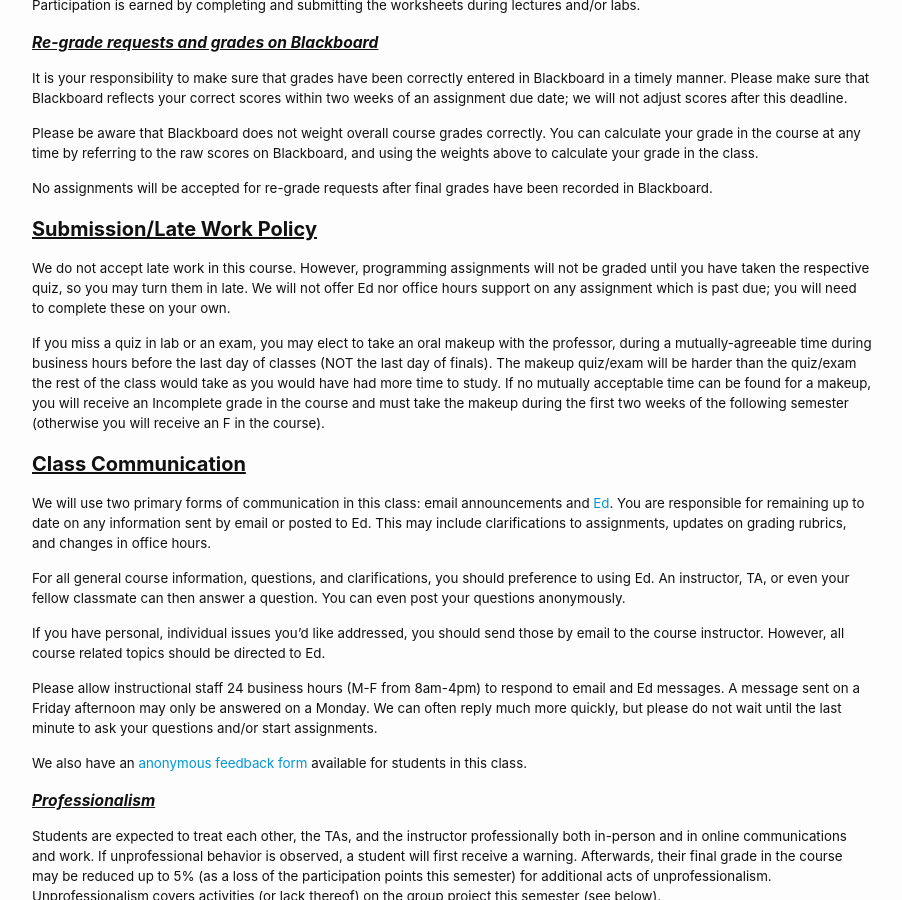
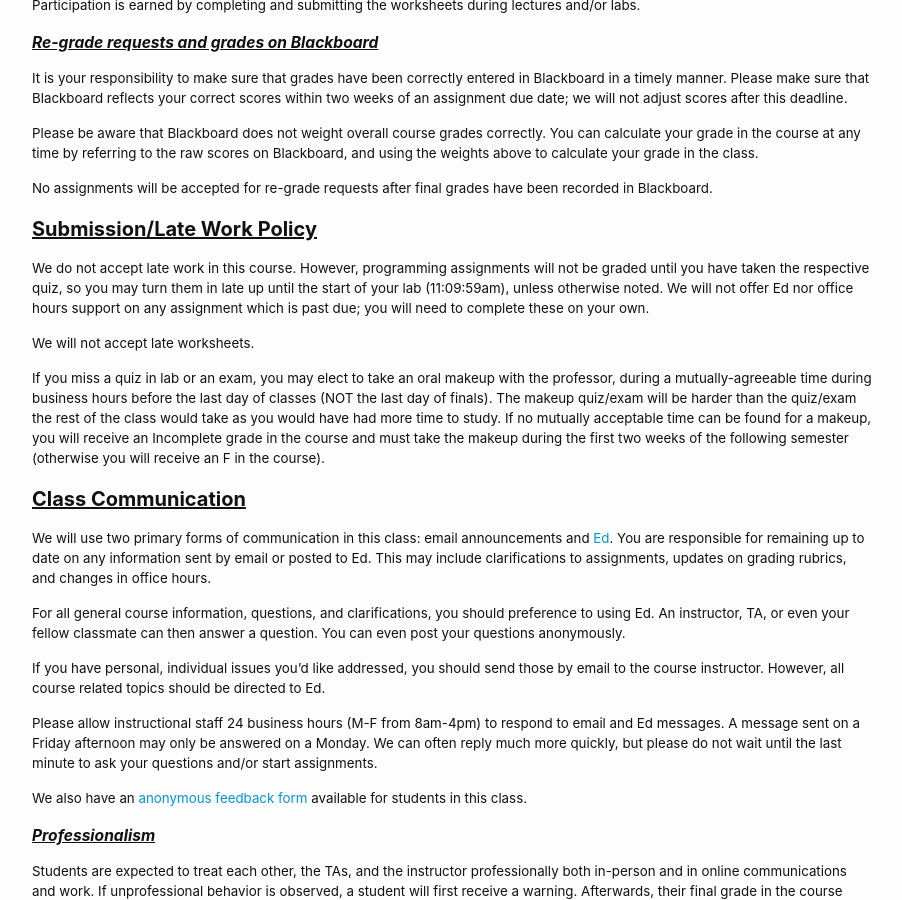
Before and after one commit to cs2113-f24/cs2113-f24.github.io, a Jekyll site: the page built from syllabus.md, in a window 1280 px wide and 900 px high, scrolled down 2637 px. Shown: the whole window, without its empty margins (188-1090 px from the left). Built offline with Jekyll 4.4.1, drawn with Linux system fonts in a browser that asks for light colours.

Commit message:
spring update

```diff
--- a/syllabus.md
+++ b/syllabus.md
@@ -124,7 +124,9 @@ No assignments will be accepted for re-grade requests after final grades have be
 
 ## Submission/Late Work Policy
 
-We do not accept late work in this course. However, programming assignments will not be graded until you have taken the respective quiz, so you may turn them in late. We will not offer Ed nor office hours support on any assignment which is past due; you will need to complete these on your own.
+We do not accept late work in this course. However, programming assignments will not be graded until you have taken the respective quiz, so you may turn them in late up until the start of your lab (11:09:59am), unless otherwise noted. We will not offer Ed nor office hours support on any assignment which is past due; you will need to complete these on your own.
+
+We will not accept late worksheets.
 
 If you miss a quiz in lab or an exam, you may elect to take an oral makeup with the professor, during a mutually-agreeable time during business hours before the last day of classes (NOT the last day of finals). The makeup quiz/exam will be harder than the quiz/exam the rest of the class would take as you would have had more time to study. If no mutually acceptable time can be found for a makeup, you will receive an Incomplete grade in the course and must take the makeup during the first two weeks of the following semester (otherwise you will receive an F in the course).
 
```
